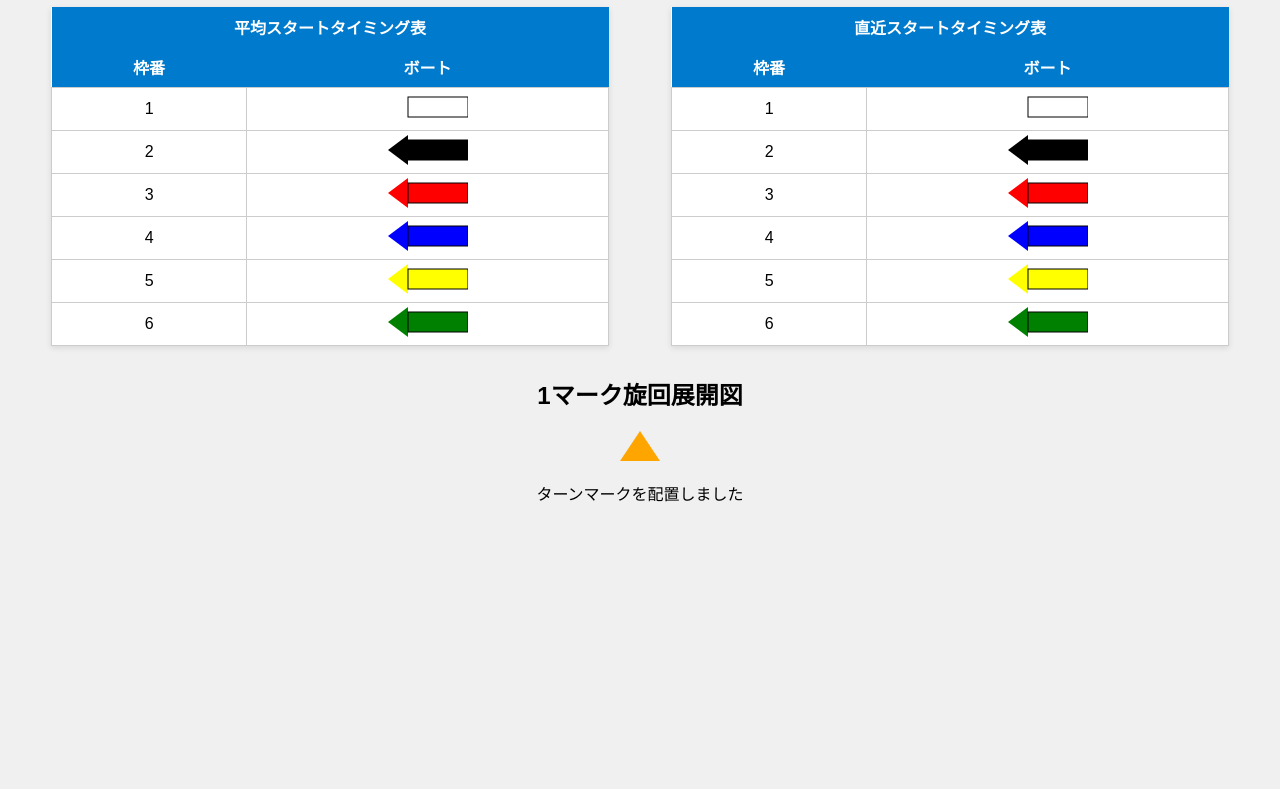
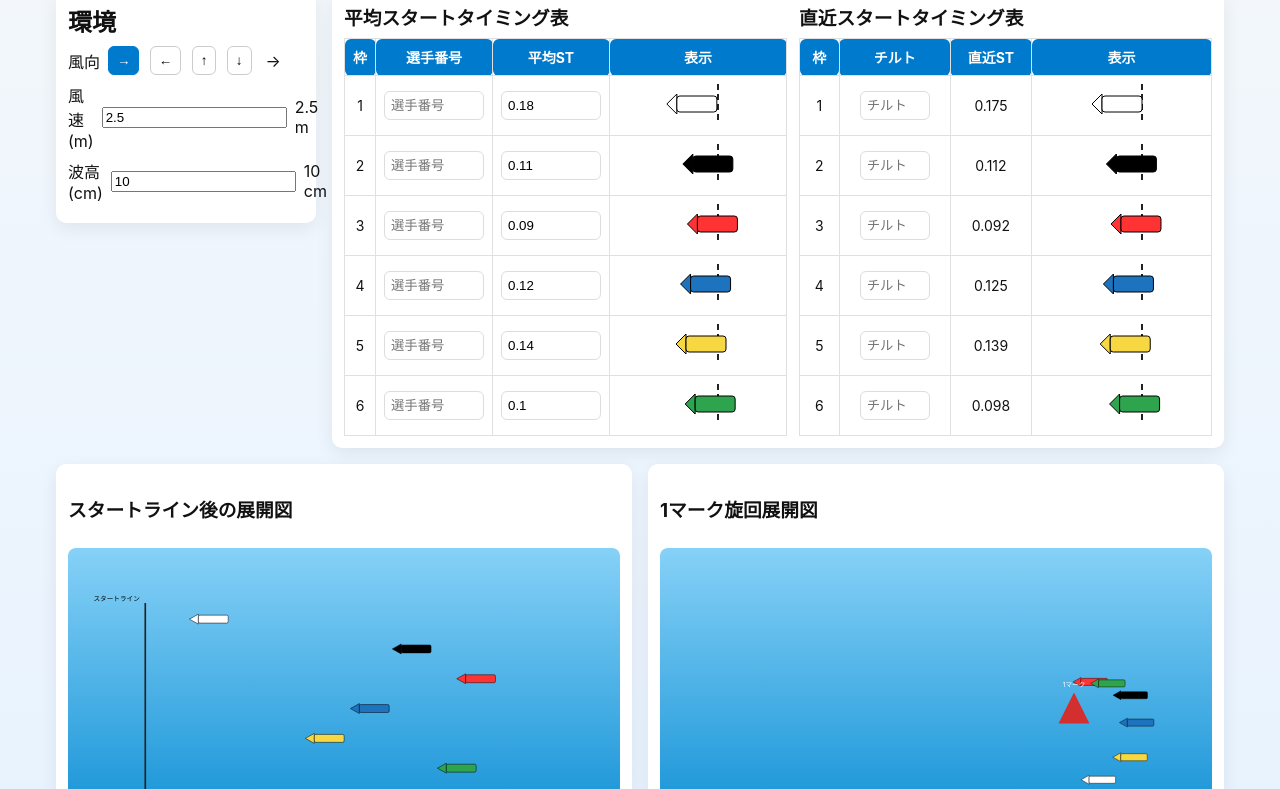
Before and after one commit to ta01da27o-arch/boat-ai-smart, a plain HTML site: page index.html in a window 1280 px wide. Shown: the part 82-871 px from the top of the page. Before the commit the page ends 800 px from the top, so only its background shows below. Drawn offline with Linux system fonts and the light colour scheme; no server answers.

Commit message:
Add files via upload

```diff
--- /dev/null
+++ b/app.js
@@ -0,0 +1,368 @@
+// app.js
+// フロントエンドのみ。data/*.json をサンプル外部データとして読み込みます。
+
+// ----- 設定（色・艇順） -----
+const BOAT_COLORS = {
+  1: "#ffffff",
+  2: "#000000",
+  3: "#ff3333",
+  4: "#1e73be",
+  5: "#f7d843",
+  6: "#2ea44f"
+};
+// 表示順は上から 1..6
+const LANES = [1,2,3,4,5,6];
+
+// ----- DOM -----
+const windDirDisplay = document.getElementById("windDirDisplay");
+const windButtons = document.querySelectorAll(".wind-buttons button");
+const windSpeedInput = document.getElementById("windSpeed");
+const windSpeedDisplay = document.getElementById("windSpeedDisplay");
+const waveInput = document.getElementById("wave");
+const waveDisplay = document.getElementById("waveDisplay");
+const avgTableBody = document.querySelector("#avgTable tbody");
+const recentTableBody = document.querySelector("#recentTable tbody");
+const postStartSVG = document.getElementById("postStartSVG");
+const markSVG = document.getElementById("markSVG");
+const refreshBtn = document.getElementById("refreshBtn");
+const resetBtn = document.getElementById("resetBtn");
+
+// データ（初期表示のためのサンプル。外部JSONで上書き可能）
+let avgPlayers = [
+  {lane:1, playerId:"", avgST:0.18},
+  {lane:2, playerId:"", avgST:0.11},
+  {lane:3, playerId:"", avgST:0.09},
+  {lane:4, playerId:"", avgST:0.12},
+  {lane:5, playerId:"", avgST:0.14},
+  {lane:6, playerId:"", avgST:0.10}
+];
+let recentData = [
+  {lane:1, recentST:0.175},
+  {lane:2, recentST:0.112},
+  {lane:3, recentST:0.092},
+  {lane:4, recentST:0.125},
+  {lane:5, recentST:0.139},
+  {lane:6, recentST:0.098}
+];
+let tilts = {1:0,2:0,3:0,4:0,5:0,6:0};
+
+// ----- ユーティリティ -----
+function clamp(v,a,b){ return Math.max(a,Math.min(b,v)); }
+function toFixedOrDash(v){ return (v==null||v==="") ? "--" : (Number(v).toFixed(3)); }
+
+// ----- UI 初期化 -----
+function initEnvUI(){
+  windButtons.forEach(btn=>{
+    btn.addEventListener("click", ()=> {
+      windButtons.forEach(b=>b.classList.remove("active"));
+      btn.classList.add("active");
+      windDirDisplay.innerText = btn.dataset.dir;
+      renderAll();
+    });
+  });
+  // default active
+  windButtons[0].classList.add("active");
+
+  windSpeedInput.addEventListener("input", ()=> {
+    windSpeedDisplay.innerText = windSpeedInput.value + " m";
+    renderAll();
+  });
+  waveInput.addEventListener("input", ()=> {
+    waveDisplay.innerText = waveInput.value + " cm";
+    renderAll();
+  });
+}
+
+// ----- テーブルを作る（表の中に "画像(SVG)セル" を組み込む） -----
+function renderTables(){
+  // 平均ST表
+  avgTableBody.innerHTML = "";
+  avgPlayers.forEach(p=>{
+    const tr = document.createElement("tr");
+    tr.innerHTML = `
+      <td>${p.lane}</td>
+      <td><input class='player-input' data-lane="${p.lane}" placeholder='選手番号' value="${p.playerId||''}"></td>
+      <td><input class='player-input' data-avg="${p.lane}" value="${p.avgST}"></td>
+      <td class='boat-cell'>${createBoatSVGForCell(p.avgST)}</td>
+    `;
+    avgTableBody.appendChild(tr);
+  });
+
+  // recentST表
+  recentTableBody.innerHTML = "";
+  recentData.forEach(r=>{
+    const tr = document.createElement("tr");
+    tr.innerHTML = `
+      <td>${r.lane}</td>
+      <td><input class='input-tilt' data-tilt="${r.lane}" value="${tilts[r.lane]||''}" placeholder="チルト"></td>
+      <td>${toFixedOrDash(r.recentST)}</td>
+      <td class='boat-cell'>${createBoatSVGForCell(r.recentST)}</td>
+    `;
+    recentTableBody.appendChild(tr);
+  });
+
+  // 入力イベント
+  document.querySelectorAll("[data-lane]").forEach(inp=>{
+    inp.addEventListener("input", e=>{
+      const lane = Number(inp.dataset.lane);
+      avgPlayers = avgPlayers.map(p=> p.lane===lane ? {...p, playerId: inp.value} : p);
+    });
+  });
+  document.querySelectorAll("[data-avg]").forEach(inp=>{
+    inp.addEventListener("input", e=>{
+      const lane = Number(inp.dataset.avg);
+      const val = parseFloat(inp.value);
+      avgPlayers = avgPlayers.map(p=> p.lane===lane ? {...p, avgST: isNaN(val)?null:val} : p);
+      renderAll();
+    });
+  });
+  document.querySelectorAll("[data-tilt]").forEach(inp=>{
+    inp.addEventListener("input", e=>{
+      const lane = Number(inp.dataset.tilt);
+      const v = parseFloat(inp.value);
+      tilts[lane] = isNaN(v)?0:v;
+      renderAll();
+    });
+  });
+}
+
+// ----- セル内SVG（表中の画像）を作る -----
+// ST（秒）を与えると、スタートラインを基準に艇の位置を左にずらして表示。
+// スタートラインはセル内で右端に近い位置として表現。
+function createBoatSVGForCell(st){
+  const width = 160, height = 40;
+  // マッピング：ST 0.05..0.30 -> offset px (0..80)
+  const safe = (st==null || st==="") ? 0.13 : Number(st);
+  const maxST = 0.35;
+  const offsetPx = clamp((safe / maxST) * 80, 0, 80);
+  // boats are top-down in cell, just one boat (no number)
+  // create an inline SVG
+  const svg = `
+    <svg class="small-svg" xmlns="http://www.w3.org/2000/svg" viewBox="0 0 ${width} ${height}">
+      <!-- start line -->
+      <line x1="${width-60}" y1="0" x2="${width-60}" y2="${height}" stroke="#222" stroke-width="2" stroke-dasharray="6 4"/>
+      <!-- boat (front triangular + body rect) -->
+      <g transform="translate(${(width-60)-offsetPx-10}, ${height/2 - 10})">
+        <polygon points="0,10 10,0 10,20" fill="#000" stroke="#000"/>
+        <rect x="10" y="2" width="40" height="16" rx="3" ry="3" fill="#000" stroke="#000"/>
+      </g>
+    </svg>
+  `;
+  // color will be replaced later when rendering tables, so we keep generic and will tune based on lane by replacing fill afterwards
+  return svg;
+}
+
+// Helper: create colored boat SVG string for given lane and x offset (for full diagrams)
+function boatSVGString(lane, x, y, scale=1){
+  const color = BOAT_COLORS[lane];
+  // triangular bow + rectangular body, no number
+  return `
+    <g transform="translate(${x},${y}) scale(${scale})">
+      <polygon points="0,10 18,0 18,20" fill="${color}" stroke="#000"/>
+      <rect x="18" y="2" width="60" height="16" rx="3" ry="3" fill="${color}" stroke="#000"/>
+    </g>
+  `;
+}
+
+// ----- スタートライン後の展開図を描く -----
+// 仕様：スタートラインを左側に描き、各艇を右向きに配置。
+// 配置は「速い順（STが小さい）」がより右。艇が重ならないよう縦方向に余裕を持たせる。
+function renderPostStart(){
+  const svgW = 1000, svgH = 420;
+  const startX = 140; // スタートライン X
+  // clear
+  postStartSVG.innerHTML = '';
+  // draw start line
+  const ns = 'http://www.w3.org/2000/svg';
+  let line = document.createElementNS(ns,"line");
+  line.setAttribute("x1", startX);
+  line.setAttribute("y1", 20);
+  line.setAttribute("x2", startX);
+  line.setAttribute("y2", svgH-20);
+  line.setAttribute("stroke","#222");
+  line.setAttribute("stroke-width","3");
+  postStartSVG.appendChild(line);
+
+  // compute ordering by recentST if available, else avgST
+  const arr = LANES.map(l => {
+    const recent = recentData.find(r=>r.lane===l)?.recentST;
+    const avg = avgPlayers.find(p=>p.lane===l)?.avgST;
+    const st = (recent != null) ? recent : (avg != null ? avg : 0.2);
+    return {lane:l, st};
+  }).sort((a,b)=> a.st - b.st); // small ST = faster
+
+  // map st to x offset to right of startX. faster (smaller st) -> more right
+  const minST = Math.min(...arr.map(a=>a.st));
+  const maxST = Math.max(...arr.map(a=>a.st));
+  const span = Math.max(0.12, maxST - minST);
+  // for each, compute x
+  arr.forEach((item, idx)=>{
+    const rel = (maxST - item.st) / span; // 0..1, faster -> closer to 1
+    const x = startX + 80 + rel * 700; // position to the right
+    // y: arrange with vertical spacing to avoid overlap. Use fixed lane order vertical positions (top->bottom 1..6)
+    const laneIndex = item.lane - 1;
+    const baseY = 40 + laneIndex * 54;
+    const y = baseY;
+    // place boat
+    postStartSVG.insertAdjacentHTML('beforeend', boatSVGString(item.lane, x, y, 0.9));
+  });
+
+  // draw labels (option)
+  postStartSVG.insertAdjacentHTML('beforeend', `<text x="${startX-10}" y="16" font-size="12" text-anchor="end">スタートライン</text>`);
+}
+
+// ----- 1マーク旋回図を描く -----
+// ターンマークを配置（右側寄り）。艇は「速い順で旋回を開始」。艇が重ならないよう弧に沿って配置。
+function renderMark(){
+  const svgW = 1000, svgH = 420;
+  markSVG.innerHTML = '';
+  const ns = 'http://www.w3.org/2000/svg';
+  // draw turn mark (triangle)
+  const markCX = svgW * 0.75, markCY = svgH/2, markR = 28;
+  const tri = document.createElementNS(ns,"polygon");
+  // triangle pointing up
+  const triPoints = `${markCX},${markCY - markR} ${markCX - markR},${markCY + markR} ${markCX + markR},${markCY + markR}`;
+  tri.setAttribute("points", triPoints);
+  tri.setAttribute("fill","#d32f2f");
+  markSVG.appendChild(tri);
+
+  // ordering same as postStart: fastest start first
+  const arr = LANES.map(l => {
+    const recent = recentData.find(r=>r.lane===l)?.recentST;
+    const avg = avgPlayers.find(p=>p.lane===l)?.avgST;
+    const st = (recent != null) ? recent : (avg != null ? avg : 0.2);
+    return {lane:l, st};
+  }).sort((a,b)=> a.st - b.st);
+
+  // arrange boats on concentric arcs around markCX,markCY so they don't overlap
+  const baseRadius = 48;
+  arr.forEach((item, idx)=>{
+    // angle: spread from -80deg to 80deg depending on index
+    const angleDeg = -80 + (idx * 32); // idx 0..5 -> -80..~80
+    const rad = angleDeg * Math.PI / 180;
+    const radius = baseRadius + Math.floor(idx/2)*36 + (idx%2)*12;
+    const bx = markCX + Math.cos(rad) * radius - 10; // -10 to center the boat shape
+    const by = markCY + Math.sin(rad) * radius - 8;
+    markSVG.insertAdjacentHTML('beforeend', boatSVGString(item.lane, bx, by, 0.8));
+  });
+
+  // small annotation
+  markSVG.insertAdjacentHTML('beforeend', `<text x="${markCX}" y="${markCY - markR - 10}" text-anchor="middle" font-size="12" fill="#fff">1マーク</text>`);
+}
+
+// ----- テーブルのセル内SVG の色調整（テーブル作成時に SVG内の色は黒になっているため laneごとに色を差し替える） -----
+// We'll regenerate table cells to include lane-specific colors.
+// Simpler: replace each boat-cell content with lane-specific SVG created here.
+function renderTableBoatCells(){
+  // avg
+  const avgRows = [...avgTableBody.querySelectorAll("tr")];
+  avgRows.forEach((tr, i)=>{
+    const lane = i+1;
+    const avg = avgPlayers.find(p=>p.lane===lane)?.avgST;
+    const cell = tr.querySelector(".boat-cell");
+    if(cell){
+      // create a lane-specific small svg
+      const svg = smallBoatSVGForCell(lane, avg);
+      cell.innerHTML = svg;
+    }
+  });
+  // recent
+  const recRows = [...recentTableBody.querySelectorAll("tr")];
+  recRows.forEach((tr, i)=>{
+    const lane = i+1;
+    const recent = recentData.find(r=>r.lane===lane)?.recentST;
+    const cell = tr.querySelector(".boat-cell");
+    if(cell){
+      const svg = smallBoatSVGForCell(lane, recent);
+      cell.innerHTML = svg;
+    }
+  });
+}
+function smallBoatSVGForCell(lane, st){
+  const width = 160, height = 40;
+  const safe = (st==null||st==="") ? 0.13 : Number(st);
+  const maxST = 0.35;
+  const offsetPx = clamp((safe / maxST) * 80, 0, 80);
+  const color = BOAT_COLORS[lane];
+  return `
+    <svg class="small-svg" xmlns="http://www.w3.org/2000/svg" viewBox="0 0 ${width} ${height}">
+      <line x1="${width-60}" y1="0" x2="${width-60}" y2="${height}" stroke="#222" stroke-width="2" stroke-dasharray="6 4"/>
+      <g transform="translate(${(width-60)-offsetPx-10}, ${height/2 - 10})">
+        <polygon points="0,10 10,0 10,20" fill="${color}" stroke="#000"/>
+        <rect x="10" y="2" width="40" height="16" rx="3" ry="3" fill="${color}" stroke="#000"/>
+      </g>
+    </svg>
+  `;
+}
+
+// ----- 外部データ読み込み（サンプル） -----
+// fetch /data/avg_players.json and /data/recent_st.json if present
+async function fetchSampleData(){
+  try{
+    const avgResp = await fetch('data/avg_players.json');
+    if(avgResp.ok){
+      const avgJson = await avgResp.json();
+      // expect array [{lane:1,playerId:"4649",avgST:0.15},...]
+      if(Array.isArray(avgJson) && avgJson.length>=6) avgPlayers = avgJson;
+    }
+  }catch(e){ console.warn("avg load fail", e); }
+
+  try{
+    const recResp = await fetch('data/recent_st.json');
+    if(recResp.ok){
+      const recJson = await recResp.json();
+      // expect array [{lane:1,recentST:0.151},...]
+      if(Array.isArray(recJson) && recJson.length>=6) recentData = recJson;
+    }
+  }catch(e){ console.warn("recent load fail", e); }
+}
+
+// ----- レンダーの総合 -----
+function renderAll(){
+  renderTables();
+  renderTableBoatCells();
+  renderPostStart();
+  renderMark();
+}
+
+// ----- リセット -----
+function resetAll(){
+  avgPlayers = [
+    {lane:1, playerId:"", avgST:0.18},
+    {lane:2, playerId:"", avgST:0.11},
+    {lane:3, playerId:"", avgST:0.09},
+    {lane:4, playerId:"", avgST:0.12},
+    {lane:5, playerId:"", avgST:0.14},
+    {lane:6, playerId:"", avgST:0.10}
+  ];
+  recentData = [
+    {lane:1, recentST:0.175},
+    {lane:2, recentST:0.112},
+    {lane:3, recentST:0.092},
+    {lane:4, recentST:0.125},
+    {lane:5, recentST:0.139},
+    {lane:6, recentST:0.098}
+  ];
+  tilts = {1:0,2:0,3:0,4:0,5:0,6:0};
+  document.querySelectorAll(".player-input").forEach(i=>i.value="");
+  document.querySelectorAll(".input-tilt").forEach(i=>i.value="");
+  renderAll();
+}
+
+// ----- 初期化 -----
+async function init(){
+  initEnvUI();
+  await fetchSampleData();
+  renderAll();
+
+  refreshBtn.addEventListener("click", async ()=>{
+    await fetchSampleData();
+    renderAll();
+  });
+  resetBtn.addEventListener("click", ()=>{
+    resetAll();
+  });
+}
+
+// run
+init();
--- a/index.html
+++ b/index.html
@@ -1,87 +1,88 @@
 <!DOCTYPE html>
 <html lang="ja">
 <head>
-  <meta charset="UTF-8">
-  <title>スタートタイミング表示</title>
-  <style>
-    body {
-      font-family: sans-serif;
-      margin: 20px;
-      background: #f0f0f0;
-    }
-    .container {
-      display: flex;
-      justify-content: space-around;
-      margin-bottom: 30px;
-    }
-    table {
-      border-collapse: collapse;
-      background: #fff;
-      box-shadow: 0 2px 6px rgba(0,0,0,0.1);
-      width: 45%;
-    }
-    th {
-      background: #007acc;
-      color: #fff;
-      padding: 8px;
-      text-align: center;
-    }
-    td {
-      border: 1px solid #ccc;
-      padding: 4px;
-      text-align: center;
-    }
-    svg {
-      width: 80px;
-      height: 30px;
-    }
-    .turn-mark {
-      width: 0;
-      height: 0;
-      border-left: 20px solid transparent;
-      border-right: 20px solid transparent;
-      border-bottom: 30px solid orange;
-      margin: 20px auto;
-    }
-    .race-diagram {
-      text-align: center;
-    }
-  </style>
+  <meta charset="utf-8" />
+  <meta name="viewport" content="width=device-width,initial-scale=1" />
+  <title>ボートST（Start Timing）表示</title>
+  <link rel="stylesheet" href="style.css" />
 </head>
 <body>
-  <h1>スタートタイミング表示</h1>
+  <header class="header">
+    <h1>ボートST</h1>
+  </header>
 
-  <div class="container">
-    <!-- 平均ST -->
-    <table>
-      <tr><th colspan="2">平均スタートタイミング表</th></tr>
-      <tr><th>枠番</th><th>ボート</th></tr>
-      <tr><td>1</td><td><svg><polygon points="0,15 20,0 20,30" fill="white"/><rect x="20" y="5" width="60" height="20" fill="white" stroke="black"/></svg></td></tr>
-      <tr><td>2</td><td><svg><polygon points="0,15 20,0 20,30" fill="black"/><rect x="20" y="5" width="60" height="20" fill="black" stroke="black"/></svg></td></tr>
-      <tr><td>3</td><td><svg><polygon points="0,15 20,0 20,30" fill="red"/><rect x="20" y="5" width="60" height="20" fill="red" stroke="black"/></svg></td></tr>
-      <tr><td>4</td><td><svg><polygon points="0,15 20,0 20,30" fill="blue"/><rect x="20" y="5" width="60" height="20" fill="blue" stroke="black"/></svg></td></tr>
-      <tr><td>5</td><td><svg><polygon points="0,15 20,0 20,30" fill="yellow"/><rect x="20" y="5" width="60" height="20" fill="yellow" stroke="black"/></svg></td></tr>
-      <tr><td>6</td><td><svg><polygon points="0,15 20,0 20,30" fill="green"/><rect x="20" y="5" width="60" height="20" fill="green" stroke="black"/></svg></td></tr>
-    </table>
+  <main class="main">
+    <!-- 上段：環境 + 並列テーブル -->
+    <section class="top-row">
+      <div class="env-panel card">
+        <h2>環境</h2>
+        <div class="env-row">
+          <label>風向</label>
+          <div class="wind-buttons">
+            <button data-dir="→">→</button>
+            <button data-dir="←">←</button>
+            <button data-dir="↑">↑</button>
+            <button data-dir="↓">↓</button>
+          </div>
+          <div class="env-value" id="windDirDisplay">→</div>
+        </div>
+        <div class="env-row">
+          <label for="windSpeed">風速 (m)</label>
+          <input id="windSpeed" type="number" step="0.1" value="2.5"/>
+          <span id="windSpeedDisplay">2.5 m</span>
+        </div>
+        <div class="env-row">
+          <label for="wave">波高 (cm)</label>
+          <input id="wave" type="number" step="1" value="10"/>
+          <span id="waveDisplay">10 cm</span>
+        </div>
+      </div>
 
-    <!-- 直近ST -->
-    <table>
-      <tr><th colspan="2">直近スタートタイミング表</th></tr>
-      <tr><th>枠番</th><th>ボート</th></tr>
-      <tr><td>1</td><td><svg><polygon points="0,15 20,0 20,30" fill="white"/><rect x="20" y="5" width="60" height="20" fill="white" stroke="black"/></svg></td></tr>
-      <tr><td>2</td><td><svg><polygon points="0,15 20,0 20,30" fill="black"/><rect x="20" y="5" width="60" height="20" fill="black" stroke="black"/></svg></td></tr>
-      <tr><td>3</td><td><svg><polygon points="0,15 20,0 20,30" fill="red"/><rect x="20" y="5" width="60" height="20" fill="red" stroke="black"/></svg></td></tr>
-      <tr><td>4</td><td><svg><polygon points="0,15 20,0 20,30" fill="blue"/><rect x="20" y="5" width="60" height="20" fill="blue" stroke="black"/></svg></td></tr>
-      <tr><td>5</td><td><svg><polygon points="0,15 20,0 20,30" fill="yellow"/><rect x="20" y="5" width="60" height="20" fill="yellow" stroke="black"/></svg></td></tr>
-      <tr><td>6</td><td><svg><polygon points="0,15 20,0 20,30" fill="green"/><rect x="20" y="5" width="60" height="20" fill="green" stroke="black"/></svg></td></tr>
-    </table>
-  </div>
+      <div class="tables card">
+        <div class="table-box">
+          <h3>平均スタートタイミング表</h3>
+          <table id="avgTable">
+            <thead>
+              <tr><th>枠</th><th>選手番号</th><th>平均ST</th><th>表示</th></tr>
+            </thead>
+            <tbody></tbody>
+          </table>
+        </div>
 
-  <!-- 1マーク展開図 -->
-  <div class="race-diagram">
-    <h2>1マーク旋回展開図</h2>
-    <div class="turn-mark"></div>
-    <p>ターンマークを配置しました</p>
-  </div>
+        <div class="table-box">
+          <h3>直近スタートタイミング表</h3>
+          <table id="recentTable">
+            <thead>
+              <tr><th>枠</th><th>チルト</th><th>直近ST</th><th>表示</th></tr>
+            </thead>
+            <tbody></tbody>
+          </table>
+        </div>
+      </div>
+    </section>
+
+    <!-- 下段：左=スタートライン後の展開図、右=1マーク旋回展開図 -->
+    <section class="bottom-row">
+      <div class="diagram card" id="postStartBox">
+        <h3>スタートライン後の展開図</h3>
+        <svg id="postStartSVG" viewBox="0 0 1000 420" preserveAspectRatio="xMidYMid meet"></svg>
+        <div class="legend">（スタートライン＝縦線、右向きが進行方向）</div>
+      </div>
+
+      <div class="diagram card" id="markBox">
+        <h3>1マーク旋回展開図</h3>
+        <svg id="markSVG" viewBox="0 0 1000 420" preserveAspectRatio="xMidYMid meet"></svg>
+        <div class="legend">（ターンマークは赤い三角）</div>
+      </div>
+    </section>
+
+    <section class="controls card">
+      <button id="refreshBtn">外部データ(サンプル)を再取得</button>
+      <button id="resetBtn">入力をリセット</button>
+      <div class="note">※ このデモはローカルのサンプルデータ (`/data/*.json`) を使用します。</div>
+    </section>
+  </main>
+
+  <script src="app.js"></script>
 </body>
 </html>
--- /dev/null
+++ b/style.css
@@ -0,0 +1,45 @@
+:root{
+  --card-bg: white;
+  --accent: #007acc;
+  --water1: #86d1f7;
+  --water2: #0288d1;
+}
+*{box-sizing:border-box}
+body{
+  margin:0;
+  font-family: -apple-system, BlinkMacSystemFont, "Segoe UI", Roboto, "Hiragino Kaku Gothic ProN", "Noto Sans JP", "Helvetica Neue", Arial;
+  background: linear-gradient(180deg,#f3f7fb,#e6f2ff);
+  color:#111;
+}
+.header{
+  background:var(--accent);
+  color:white;
+  padding:14px 20px;
+}
+.header h1{margin:0;font-size:20px}
+.main{padding:16px;max-width:1200px;margin:0 auto}
+.card{background:var(--card-bg);padding:12px;border-radius:10px;box-shadow:0 6px 18px rgba(0,0,0,0.07)}
+.top-row{display:flex;gap:16px;align-items:flex-start;margin-bottom:16px}
+.env-panel{width:260px}
+.env-panel h2{margin:0 0 8px 0}
+.env-row{display:flex;align-items:center;gap:8px;margin:8px 0}
+.wind-buttons button{margin-right:6px;padding:6px 8px;border-radius:6px;border:1px solid #ccc;background:#fff;cursor:pointer}
+.wind-buttons button.active{background:var(--accent);color:#fff;border-color:var(--accent)}
+.env-value{min-width:36px}
+.tables{flex:1;display:flex;gap:12px}
+.table-box{flex:1}
+.table-box h3{margin:0 0 8px}
+table{width:100%;border-collapse:collapse;font-size:14px}
+table thead th{background:var(--accent);color:white;padding:8px;border-radius:6px}
+table td, table th{border:1px solid #e0e0e0;padding:8px;text-align:center;vertical-align:middle}
+.boat-cell{width:180px;height:48px}
+.small-svg{width:160px;height:40px}
+.bottom-row{display:flex;gap:16px;margin-bottom:12px}
+.diagram{flex:1;display:flex;flex-direction:column;gap:8px;align-items:stretch}
+.diagram svg{width:100%;height:320px;border-radius:8px;background:linear-gradient(180deg,var(--water1),var(--water2))}
+.legend{font-size:12px;color:#444;margin-top:6px}
+.controls{display:flex;gap:8px;align-items:center;justify-content:flex-start;margin-top:8px}
+.controls button{padding:8px 12px;border-radius:8px;border:0;background:var(--accent);color:#fff;cursor:pointer}
+.controls .note{margin-left:12px;font-size:13px;color:#666}
+.input-tilt{width:70px;padding:6px;border-radius:6px;border:1px solid #ddd}
+.player-input{width:100px;padding:6px;border-radius:6px;border:1px solid #ddd}
```
Also changed, not shown: avg_players.json (added, +8 -0 lines), recent_st.json (added, +8 -0 lines).
